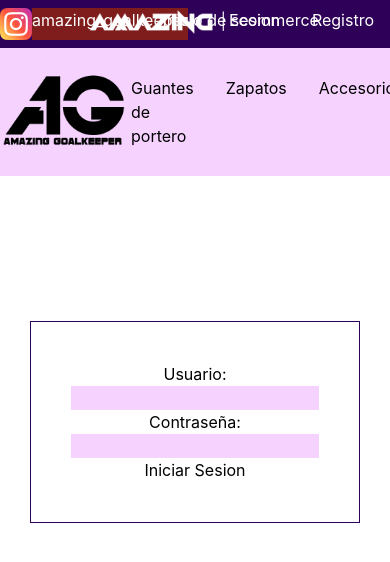
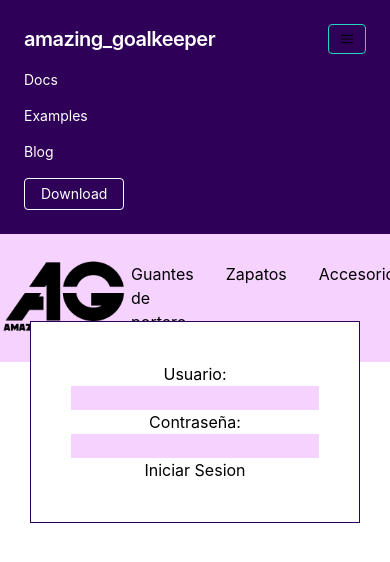
Before and after one commit to NicholasMolina/kuro, a React (Create React App) app: page /ids in a window 390 px wide. Shown: the top 562 px of the page. Built offline with nearby package versions, Linux system fonts and the light colour scheme.

Commit message:
respaldo gian 12/4 prenavar responsive

```diff
--- a/src/components/PreNavbar.js
+++ b/src/components/PreNavbar.js
@@ -1,61 +1,94 @@
-import React from 'react'
+ import React from 'react'
 import Alogo2 from "./assets/alogo2.png"
 import insta from "./assets/instagram.png"
 
 
-import { Link } from 'react-router-dom'
+// import { Link } from 'react-router-dom'
 
-const PreNavbar = (props) => {
+// const PreNavbar = (props) => {
 
-    let Links = [
-        {name:"Inicio de sesion", link:"/ids"},
-        {name:"Registro ", link:"/registro"},
-        //  {name:"amazing_goalkeeper", link:"https://www.instagram.com/amazing_goalkeeper/"}
+//     let Links = [
+//         {name:"Inicio de sesion", link:"/ids"},
+//         {name:"Registro ", link:"/registro"},
+//         //  {name:"amazing_goalkeeper", link:"https://www.instagram.com/amazing_goalkeeper/"}
 
 
-    ];
+//     ];
 
-    const active = props.active;
+//     const active = props.active;
 
+//   return (
+//     <div className=''>
 
-  return (
-    <div className=''>
+//         <nav className='bg-[#2e0057]  text-white flex py-2'>
+//         <img src = {insta} className='w-8 h-8 '/>
 
-        <nav className='bg-[#2e0057]  text-white flex py-2'>
-        <img src = {insta} className='w-8 h-8 '/>
-
-         {/* <a className=' absolute top-2 inset-y-0 left-12 flex' href="https://www.instagram.com/amazing_goalkeeper/" > amazing_goalkeeper </a>  */}
+//          {/* <a className=' absolute top-2 inset-y-0 left-12 flex' href="https://www.instagram.com/amazing_goalkeeper/" > amazing_goalkeeper </a>  */}
 
 
 
-            <a target='_blank' className=' bg-red-900 ' href ="https://www.instagram.com/amazing_goalkeeper/" >amazing_goalkeeper</a>
+//             <a target='_blank' className=' bg-red-900 ' href ="https://www.instagram.com/amazing_goalkeeper/" >amazing_goalkeeper</a>
 
 
-                <div className='  mx-auto w-[200px] absolute inset-0 -top-6'>
-                    <img src = {Alogo2} className=' -ml-10'/>
+//                 <div className='  mx-auto w-[200px] absolute inset-0 -top-6'>
+//                     <img src = {Alogo2} className=' -ml-10'/>
 
-                </div>
-                <div className='mx-auto'>
-                    <h1 className='-ml-10'> │Ecommerce </h1>
-                {/* absolute inset-x-0 top-8 -ml-8 text-lg */}
-                </div>
+//                 </div>
+//                 <div className='mx-auto'>
+//                     <h1 className='-ml-10'> │Ecommerce </h1>
+//                 {/* absolute inset-x-0 top-8 -ml-8 text-lg */}
+//                 </div>
 
-                <div className=' absolute inset-x-0 top-2'>
-                    <ul className='flex  justify-end'>
-                {
-                                    Links.map((link) => (
-                                    <li key={link.name} className=" px-4  text-white ">
-                                        <a href={link.link} className={active == link.link ? "text-xl" : ""}>
-                                            {link.name}
-                                        </a>
-                                    </li>
-                                    ))
-                }
-                     </ul>
-                </div>
-        </nav>
+//                 <div className=' absolute inset-x-0 top-2'>
+//                     <ul className='flex  justify-end'>
+//                 {
+//                                     Links.map((link) => (
+//                                     <li key={link.name} className=" px-4  text-white ">
+//                                         <a href={link.link} className={active == link.link ? "text-xl" : ""}>
+//                                             {link.name}
+//                                         </a>
+//                                     </li>
+//                                     ))
+//                 }
+//                      </ul>
+//                 </div>
+//         </nav>
 
+//     </div>
+//   )
+// }<svg class="fill-current h-8 w-8 mr-2" width="54" height="54" viewBox="0 0 54 54" xmlns="http://www.w3.org/2000/svg"><path d="M13.5 22.1c1.8-7.2 6.3-10.8 13.5-10.8 10.8 0 12.15 8.1 17.55 9.45 3.6.9 6.75-.45 9.45-4.05-1.8 7.2-6.3 10.8-13.5 10.8-10.8 0-12.15-8.1-17.55-9.45-3.6-.9-6.75.45-9.45 4.05zM0 38.3c1.8-7.2 6.3-10.8 13.5-10.8 10.8 0 12.15 8.1 17.55 9.45 3.6.9 6.75-.45 9.45-4.05-1.8 7.2-6.3 10.8-13.5 10.8-10.8 0-12.15-8.1-17.55-9.45-3.6-.9-6.75.45-9.45 4.05z"/></svg>
+// export default PreNavbar
+
+
+const PreNavbar = () => {
+  return (
+    <nav class="flex items-center justify-between flex-wrap bg-[#2e0057] p-6">
+  <div class="flex items-center flex-shrink-0 text-white mr-6">
+
+    <a href ="https://www.instagram.com/amazing_goalkeeper/" class="font-semibold text-xl tracking-tight">amazing_goalkeeper</a>
+  </div>
+  <div class="block lg:hidden">
+    <button id='boton' class="flex items-center px-3 py-2 border rounded  border-teal-400 hover:text-white hover:border-white">
+      <svg class="fill-current h-3 w-3" viewBox="0 0 20 20" xmlns="http://www.w3.org/2000/svg"><title>Menu</title><path d="M0 3h20v2H0V3zm0 6h20v2H0V9zm0 6h20v2H0v-2z"/></svg>
+    </button>
+  </div>
+  <div id='menu' class="w-full block flex-grow lg:flex lg:items-center lg:w-auto">
+    <div class="text-sm lg:flex-grow">
+      <a href="#responsive-header" class="block mt-4 lg:inline-block lg:mt-0 text-white hover:text-white mr-4">
+        Docs
+      </a>
+      <a href="#responsive-header" class="block mt-4 lg:inline-block lg:mt-0 text-white hover:text-white mr-4">
+        Examples
+      </a>
+      <a href="#responsive-header" class="block mt-4 lg:inline-block lg:mt-0 text-white hover:text-white">
+        Blog
+      </a>
     </div>
+    <div>
+      <a href="#" class="inline-block text-sm px-4 py-2 leading-none border rounded text-white border-white hover:border-transparent hover:text-teal-500 hover:bg-white mt-4 lg:mt-0">Download</a>
+    </div>
+  </div>
+</nav>
   )
 }
 
```
